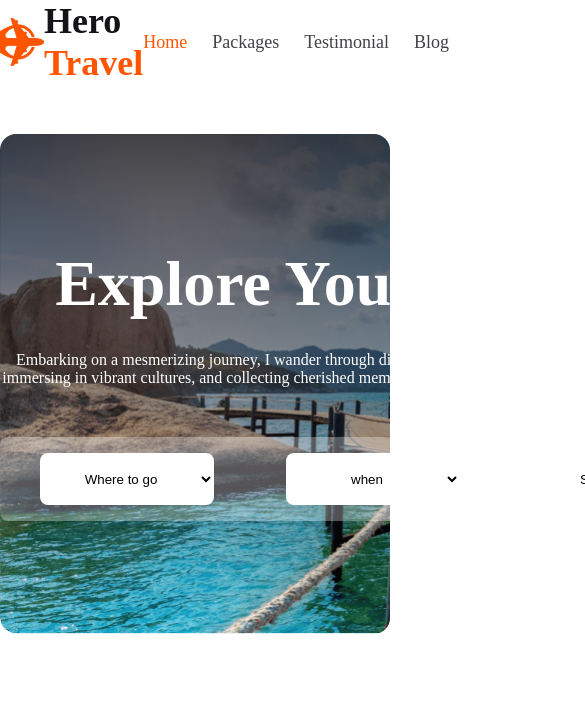
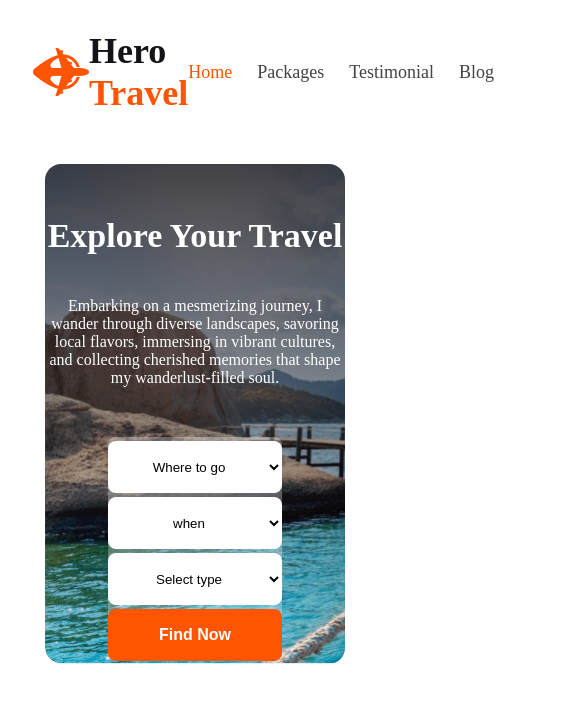
Before and after one commit to Noman4d/Hero-travels, a plain HTML site: page Hero travel/index.html in a window 390 px wide. Shown: the top 702 px of the page, 585 px wide, since content can reach past the window. Drawn offline with Linux system fonts and the light colour scheme.

Commit message:
banner responsive done

```diff
--- a/Hero travel/styles/index.css
+++ b/Hero travel/styles/index.css
@@ -1,7 +1,7 @@
 
 * {
     max-width: 1200px;
-    margin: 0 auto;
+    margin:0px auto;
     padding: 0;
     box-sizing: border-box;
     /* border: red solid 2px; */
@@ -13,6 +13,7 @@
     display: flex;
     justify-content: space-between;
     align-items: center;
+    margin-top: 30px;
 }
 .header-title{
             display: flex;
@@ -69,9 +70,9 @@ font-weight: 800;
 
 }
 .banner-inputs{
-    display: inline-flex;
+
 padding: 16px;
-align-items: flex-start;
+
 gap: 24px;
 border-radius: 8px;
 background: rgba(255, 255, 255, 0.30);
@@ -127,3 +128,28 @@ font-weight: 400;
  width: 665px;
  margin-top: 30px;
 }
+
+/* Rensponsive */
+@media screen and (max-width:556px) {
+   * {
+    max-width: 300px;
+    margin:0px auto;
+    padding: 0;
+    box-sizing: border-box;
+   }
+   .banner-titles h1{
+    height: 50px;
+    font-size: 34px;
+    margin-top: 50px;
+   }
+   .banner-inputs{
+    padding: 0 0 ;
+   }
+   .banner-inputs select{
+    display: flex;
+    justify-content: center;
+   align-items: center;
+   margin: 4px 0;
+   }
+
+}
```
